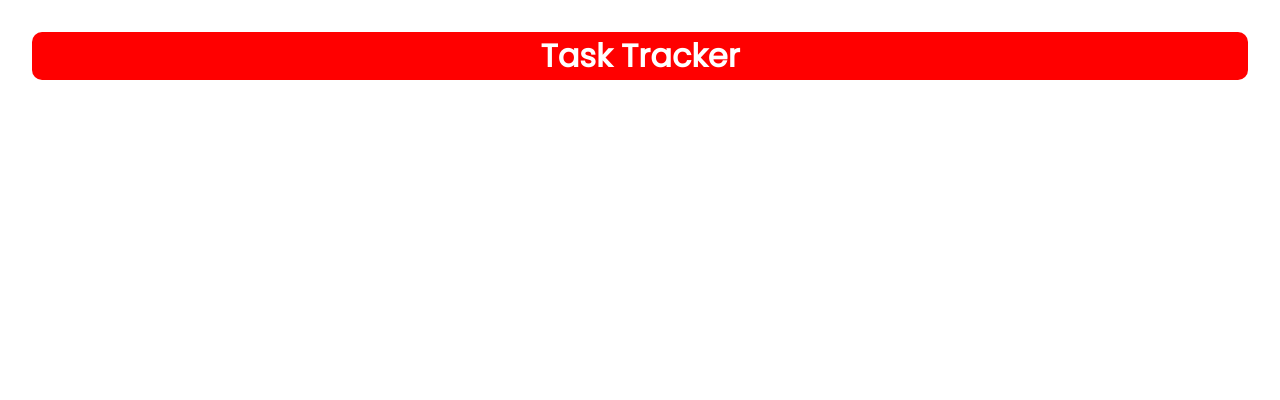
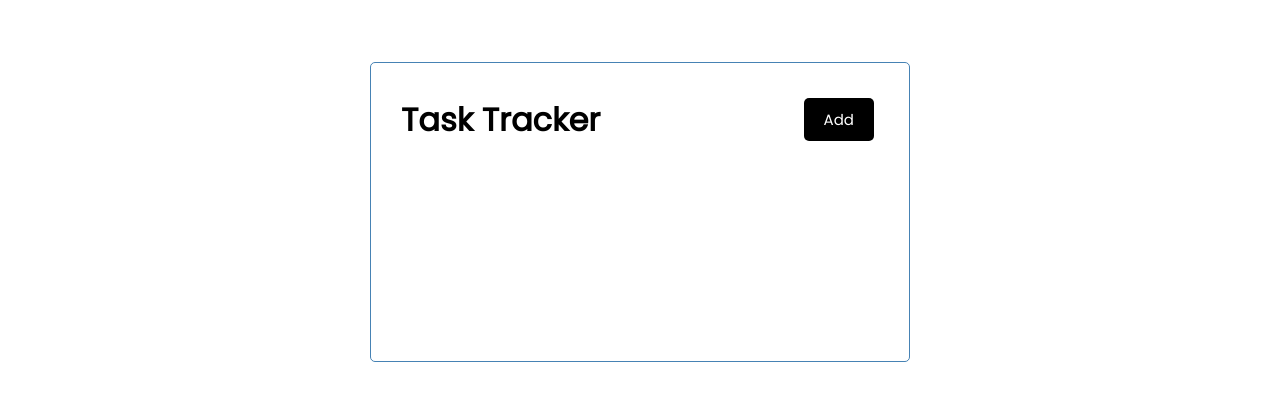
Before and after one commit to MAhmad787/Vite-React, a React (Vite) app: page / in a window 1280 px wide. Shown: the top 400 px of the page. Built offline with nearby package versions, Linux system fonts and the light colour scheme.

Commit message:
Add button component

```diff
--- a/src/App.jsx
+++ b/src/App.jsx
@@ -3,7 +3,11 @@ import Header from './components/Header';
 import './App.css';
 
 function App() {
-  return <Header title="Task Tracker" />;
+  return (
+    <div className="container">
+      <Header title="Task Tracker" />
+    </div>
+  );
 }
 
 export default App;
--- /dev/null
+++ b/src/components/Button.jsx
@@ -0,0 +1,18 @@
+import PropTypes from 'prop-types';
+
+const Button = ({ text, onClick }) => {
+  return (
+    <button onClick={onClick} className="btn">
+      {text}
+    </button>
+  );
+};
+
+Button.defaultProps = {
+  text: 'Button',
+};
+Button.propTypes = {
+  text: PropTypes.string,
+  onClick: PropTypes.func,
+};
+export default Button;
--- a/src/components/Header.jsx
+++ b/src/components/Header.jsx
@@ -1,23 +1,31 @@
 import PropTypes from 'prop-types';
+import Button from './Button';
 
-const header = ({ title }) => {
+const Header = ({ title }) => {
+  const onClick = () => {
+    alert('You Clicked a Button');
+  };
   return (
-    <div>
-      <h1 style={headingStyles}>{title}</h1>
-    </div>
+    <header className="header">
+      <h1>{title}</h1>
+      <Button text="Add" onClick={onClick} />
+    </header>
   );
 };
-header.defaultProps = {
+// Default Props
+Header.defaultProps = {
   title: 'Task Tracker',
 };
-header.propTypes = {
+// Types for the Props
+// Not Mandatory //
+Header.propTypes = {
   title: PropTypes.string.isRequired,
 };
 
 // CSS Styles
-const headingStyles = {
-  color: 'white',
-  backgroundColor: 'red',
-  borderRadius: '10px',
-};
-export default header;
+// const headingStyles = {
+//   color: 'white',
+//   backgroundColor: 'red',
+//   borderRadius: '10px',
+// };
+export default Header;
--- a/src/index.css
+++ b/src/index.css
@@ -11,7 +11,8 @@ body {
 }
 
 .container {
-  max-width: 500px;
+  max-width: 540px;
+  width: 96%;
   margin: 30px auto;
   overflow: auto;
   min-height: 300px;
```
